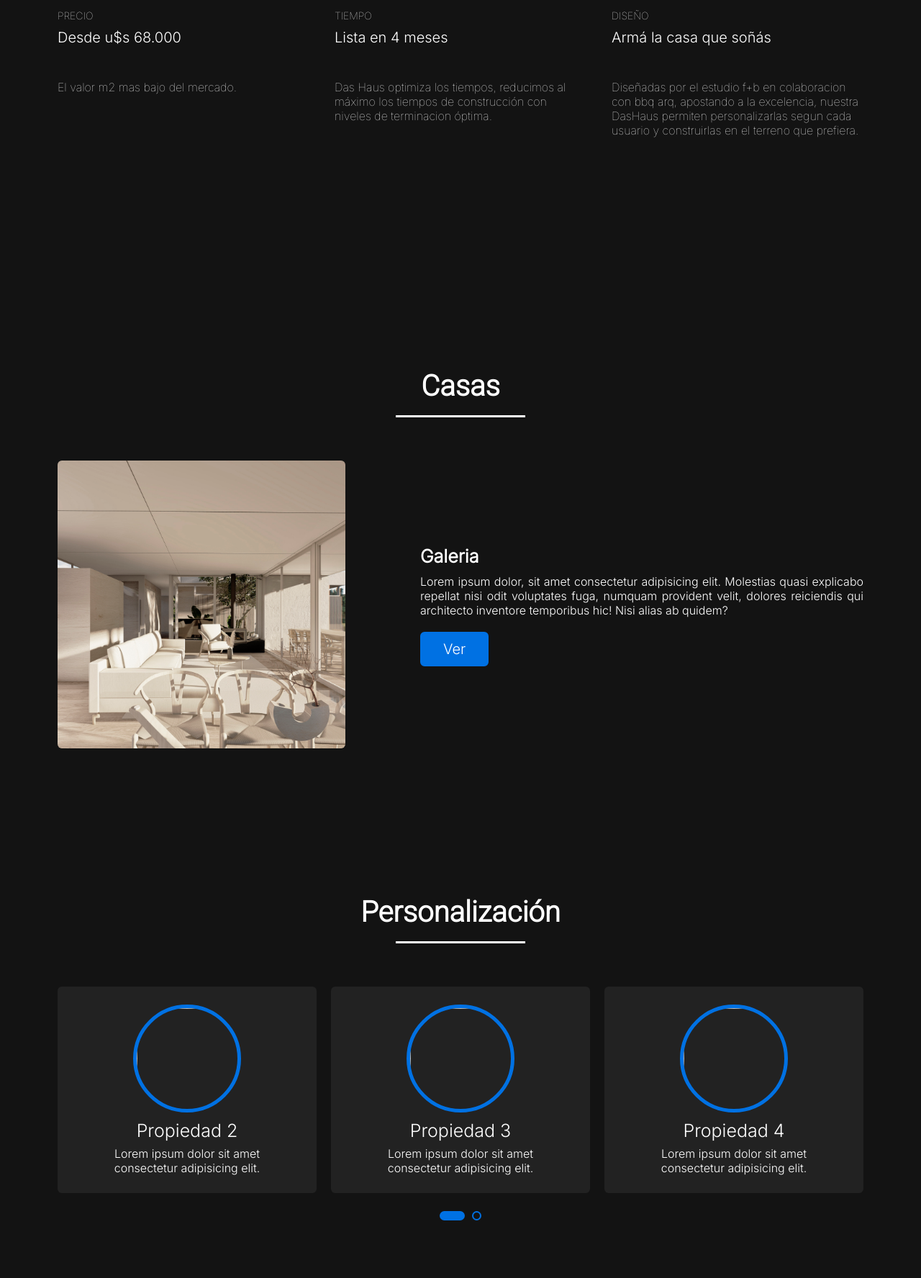
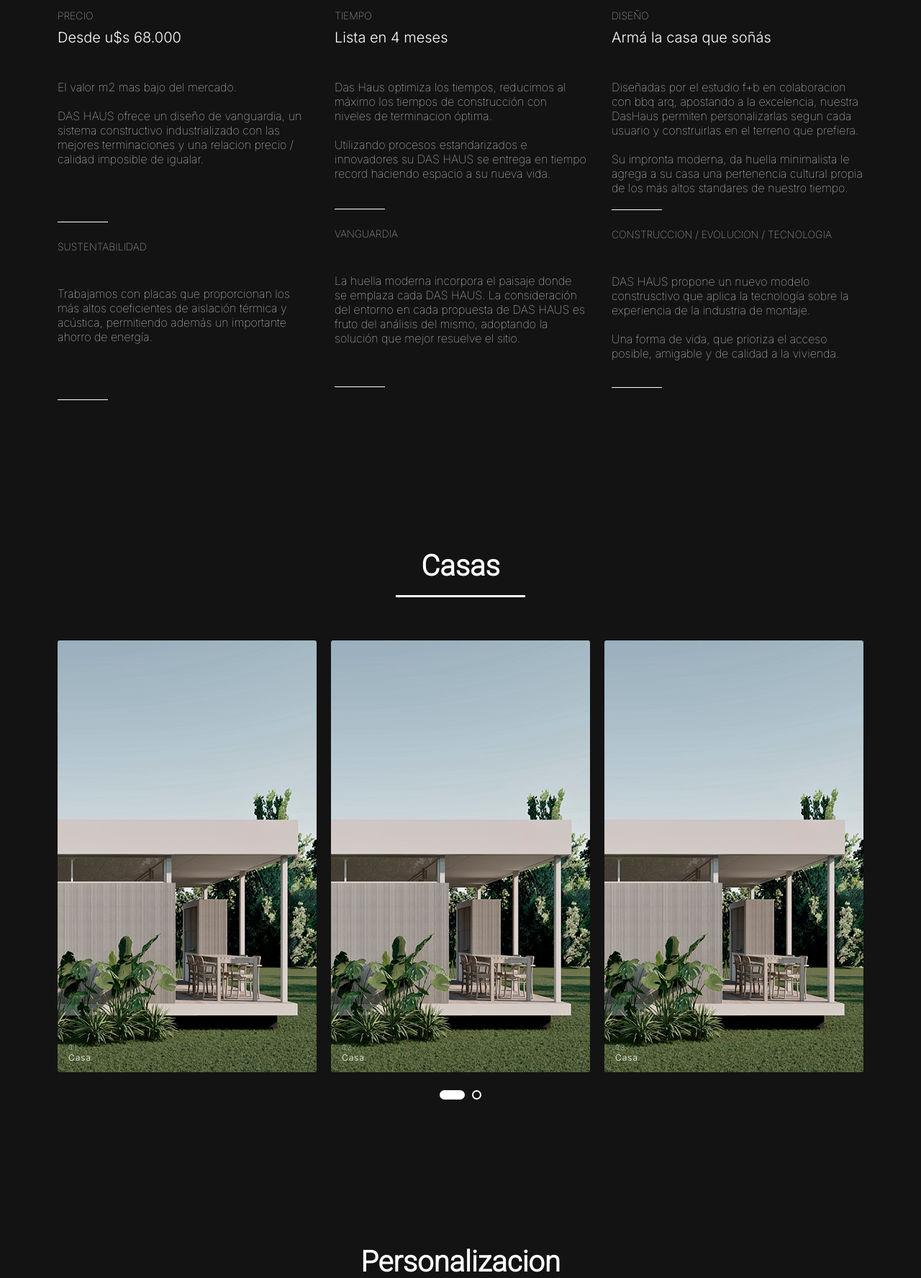
Before and after one commit to Cla4rk/DasHaus, a website: page index.html in a window 1280 px wide. Shown: the part 1024-2800 px from the top of the page at 72% size. Drawn offline with nearby package versions, Linux system fonts and the light colour scheme; a web font is replaced by a local one.

Commit message:
Seccion de casas personalizado y listo, arreglos en las cartas de la seccion informacion

```diff
--- a/app.js
+++ b/app.js
@@ -21,7 +21,7 @@
         // removing smooth scroll on slide-up button click
         $('html').css("scrollBehavior", "auto");
     });
-     const menuToggle = document.querySelector('.toggle');
+    const menuToggle = document.querySelector('.toggle');
       const showcase = document.querySelector('.showcase');
 
       menuToggle.addEventListener('click', () => {
@@ -32,7 +32,7 @@
     $('.carousel').owlCarousel({
         margin: 20,
         loop: true,
-        autoplay: true,
+        autoplay: false,
         autoplayTimeOut: 2000,
         autoplayHoverPause: true,
         responsive: {
--- a/index.html
+++ b/index.html
@@ -23,7 +23,7 @@
     </header>
     <video src="images/DayNight.webm" muted loop autoplay></video>
     <div class="text">
-        <h1> CASAS DASHUAS </h2>
+        <h1> CASAS DASHAUS </h2>
         <h2> VIVIENDAS DE DISEÑO </h2>
         <h2> MODERNO</h2>
         <p style="font-size: 15px;"> Te proponemos elegir una casa, acceder a un diseño personalizado para cada propietario y tenerla lista en 4 meses en el terreno que desees. </p>
@@ -32,8 +32,8 @@
 
     <ul class="social">
         <li> <a href="#services"><p>01</p>Información</a></li>
-        <li> <a href="#about"><p>02</p>Casas</a></li>
-        <li> <a href="#teams"><p>03</p>Personalización</a></li>
+        <li> <a href="#teams"><p>02</p>Casas</a></li>
+        <li> <a href="#about"><p>03</p>Personalización</a></li>
         <li> <a href="#contact"><p>04</p>Contacto</a></li>
     </ul>
     </section>
@@ -43,9 +43,9 @@
                     <p style="color: grey; margin-top: 20px; margin-bottom: 5px; opacity: 90%; font-size: 10px;"> 01</p>
                     <li><a href="#services" class="menu-btn">Información</a></li>
                     <p style="color: grey; margin-top: 20px; margin-bottom: 5px; opacity: 90%; font-size: 10px;"> 02</p>
-                    <li><a href="#about">Casas</a></li>
+                    <li><a href="#teams">Casas</a></li>
                     <p style="color: grey; margin-top: 20px; margin-bottom: 5px; opacity: 90%; font-size: 10px;"> 03</p>
-                    <li><a href="#teams">Personalización</a></li>
+                    <li><a href="#about">Personalización</a></li>
                     <p style="color: grey; margin-top: 20px; margin-bottom: 5px; opacity: 90%; font-size: 10px;"> 04</p>
                     <li><a href="#contact">Contacto</a></li>
                 </ul>
@@ -65,7 +65,13 @@
                         <div class="text" style=" font-weight: 10;">PRECIO</div>
                         <div style="font-size: 20px;" class="text">Desde u$s 68.000</div>
                         <br></br>
-                        <p style=" font-weight: 10;">El valor m2 mas bajo del mercado.</p>
+                        <p>El valor m2 mas bajo del mercado.</p>
+                        <p>DAS HAUS ofrece un diseño de vanguardia, un sistema constructivo industrializado con las mejores terminaciones y una relacion precio / calidad imposible de igualar.</p>
+                        <hr size="1" width="20%" color="white" style="margin-top: 77px;">
+                        <div class="text" style=" font-weight: 10; margin-top: 25px;">SUSTENTABILIDAD</div>
+                        <br></br>
+                        <p>Trabajamos con placas que proporcionan los más altos coeficientes de aislación térmica y acústica, permitiendo además un importante ahorro de energía.</p>
+                        <hr size="1" width="20%" color="white" style="margin-top: 77px;">
                     </div>
                 </div>
                 <div class="card">
@@ -74,7 +80,13 @@
                         <div class="text" style=" font-weight: 10;">TIEMPO</div>
                         <div style="font-size: 20px;" class="text">Lista en 4 meses</div>
                         <br></br>
-                        <p style=" font-weight: 10;"> Das Haus optimiza los tiempos, reducimos al máximo los tiempos de construcción con niveles de terminacion óptima.</p>
+                        <p>Das Haus optimiza los tiempos, reducimos al máximo los tiempos de construcción con niveles de terminacion óptima.</p>
+                        <p>Utilizando procesos estandarizados e innovadores su DAS HAUS se entrega en tiempo record haciendo espacio a su nueva vida.</p>
+                        <hr size="1" width="20%" color="white" style="margin-top: 39px;">
+                        <div class="text" style=" font-weight: 10; margin-top: 25px;">VANGUARDIA</div>
+                        <br></br>
+                        <p>La huella moderna incorpora el paisaje donde se emplaza cada DAS HAUS. La consideración del entorno en cada propuesta de DAS HAUS es fruto del análisis del mismo, adoptando la solución que mejor resuelve el sitio.</p>
+                        <hr size="1" width="20%" color="white" style="margin-top: 57px;">
                     </div>
                 </div>
                 <div class="card">
@@ -83,68 +95,67 @@
                         <div class="text" style=" font-weight: 10;">DISEÑO</div>
                         <div style="font-size: 20px;" class="text">Armá la casa que soñás</div>
                         <br></br>
-                        <p style=" font-weight: 10;">Diseñadas por el estudio f+b en colaboracion con bbq arq, apostando a la excelencia, nuestra DasHaus permiten personalizarlas segun cada usuario y construirlas en el terreno que prefiera.</p>
+                        <p>Diseñadas por el estudio f+b en colaboracion con bbq arq, apostando a la excelencia, nuestra DasHaus permiten personalizarlas segun cada usuario y construirlas en el terreno que prefiera.</p>
+                        <p>Su impronta moderna, da huella minimalista le agrega a su casa una pertenencia cultural propia de los más altos standares de nuestro tiempo.</p>
+                        <hr size="1" width="20%" color="white">
+                        <div class="text" style=" font-weight: 10; margin-top: 25px;">CONSTRUCCION / EVOLUCION / TECNOLOGIA</div>
+                        <br></br>
+                        <p>DAS HAUS propone un nuevo modelo construsctivo que aplica la tecnología sobre la experiencia de la industria de montaje.</p>
+                        <p>Una forma de vida, que prioriza el acceso posible, amigable y de calidad a la vivienda.</p>
+                        <hr size="1" width="20%" color="white" style="margin-top: 37px;">
                     </div>
                 </div>
                </div>
             </div>
         </div>
     </section>
-<!-- casas section start -->
+<!-- Casas section start -->
+<section class="teams" id="teams">
+    <div class="max-width">
+        <h2 class="title">Casas</h2>
+        <div class="carousel owl-carousel">
+            <div class="card">
+                <div class="box">
+                    <div class="text"><p>01</p>Casa</div>
+                </div>
+            </div>
+            <div class="card">
+                <div class="box">
+                    <div class="text"><p>02</p>Casa</div>
+                </div>
+            </div>
+            <div class="card">
+                <div class="box">
+                    <div class="text"><p>03</p>Casa</div>
+                </div>
+            </div>
+            <div class="card">
+                <div class="box">
+                    <div class="text"><p>04</p>Casa</div>
+                </div>
+            </div>
+            <div class="card">
+                <div class="box">
+                    <div class="text"><p>05</p>Casa</div>
+                </div>
+            </div>
+        </div>
+    </div>
+</section>
+<!-- Personalizacion section start -->
 <section class="about" id="about">
     <div class="max-width">
-        <h2 class="title">Casas</h2>
+        <h2 class="title">Personalizacion</h2>
         <div class="about-content">
             <div class="column left">
                 <img src="images/05.jpg" alt="">
             </div>
             <div class="column right">
                 <div class="text">Galeria</div>
-                <p> Lorem ipsum dolor, sit amet consectetur adipisicing elit. Molestias quasi explicabo repellat nisi odit voluptates fuga, numquam provident velit, dolores reiciendis qui architecto inventore temporibus hic! Nisi alias ab quidem?</p>
+                <p> Lorem ipsum dolor, sit amet consectetur adipisicing elit. Molestias quasi explicabo repellat nisi
+                    odit voluptates fuga, numquam provident velit, dolores reiciendis qui architecto inventore
+                    temporibus hic! Nisi alias ab quidem?</p>
                 <a href="https://drive.google.com/drive/folders/19v8eq-MSo0OEMKpnBXkjiRoxa8vkyij9?usp=sharing"> Ver </a>
-            </div>
-        </div>
-    </div>
-</section>
-<!-- Personalizacion section start -->
-<section class="teams" id="teams">
-    <div class="max-width">
-        <h2 class="title">Personalización</h2>
-        <div class="carousel owl-carousel">
-            <div class="card">
-                <div class="box">
-                    <img src="images/profile-1.jpeg" alt="">
-                    <div class="text">Propiedad 1</div>
-                    <p>Lorem ipsum dolor sit amet consectetur adipisicing elit.</p>
-                </div>
-            </div>
-            <div class="card">
-                <div class="box">
-                    <img src="images/profile-2.jpeg" alt="">
-                    <div class="text">Propiedad 2</div>
-                    <p>Lorem ipsum dolor sit amet consectetur adipisicing elit.</p>
-                </div>
-            </div>
-            <div class="card">
-                <div class="box">
-                    <img src="images/profile-3.jpeg" alt="">
-                    <div class="text">Propiedad 3</div>
-                    <p>Lorem ipsum dolor sit amet consectetur adipisicing elit.</p>
-                </div>
-            </div>
-            <div class="card">
-                <div class="box">
-                    <img src="images/profile-4.jpeg" alt="">
-                    <div class="text">Propiedad 4</div>
-                    <p>Lorem ipsum dolor sit amet consectetur adipisicing elit.</p>
-                </div>
-            </div>
-            <div class="card">
-                <div class="box">
-                    <img src="images/profile-5.jpeg" alt="">
-                    <div class="text">Propiedad 5</div>
-                    <p>Lorem ipsum dolor sit amet consectetur adipisicing elit.</p>
-                </div>
             </div>
         </div>
     </div>
--- a/style.css
+++ b/style.css
@@ -48,6 +48,7 @@
     background-size: 25px;
     background-position: center;
     cursor: pointer;
+
 }
 
 .toggle.active {
@@ -158,16 +159,14 @@
 .social {
     width: calc(100% - 820px);
     position: absolute;
-    z-index: 10;
-    bottom: 60px;
+
+    bottom: 50px;
     display: flex;
-    justify-content: left;
-    align-items: left;
 }
 
 .social li {
     padding-right: 180px;
-    list-style: none;
+    list-style: none
 }
 
 .social li p {
@@ -400,7 +399,7 @@
 }
 .services .serv-content .card .box{
     width: 350px;
-    height: 300px;
+    height: 550px;
     transition: all 0.3s ease;
 }
 .services .serv-content .card:hover .box{
@@ -419,47 +418,46 @@
     font-size: 14px;
     margin: 10px 0 7px 0;
 }
-
+.services p{
+    font-weight: 10;
+    margin-bottom: 20px;
+}
 /* teams section styling */
 .teams .title::after{
     content: "";
 }
 .teams .carousel .card{
-    background: #222;
-    border-radius: 6px;
-    padding: 25px 35px;
-    text-align: center;
+    background: url(images/Propiedad.png);
+    border-radius: 3px;
+    padding: 300px 35px;
+    height: 100px;
     overflow: hidden;
     transition: all 0.3s ease;
 }
 .teams .carousel .card:hover{
-    background: #0071e3;
-}
-.teams .carousel .card .box{
-    display: flex;
-    flex-direction: column;
-    align-items: center;
-    justify-content: center;
-    transition: all 0.3s ease;
+    background:;
 }
 .teams .carousel .card:hover .box{
-    transform: scale(1.05);
+    -webkit-transition: color 1s;
+        -moz-transition: color 1s;
+        -ms-transition: color 1s;
+        -o-transition: color 1s;
+        transition: color 1s;
+        color: rgb(214, 214, 214);
 }
 .teams .carousel .card .text{
-    font-size: 25px;
-    font-weight: 500;
-    margin: 10px 0 7px 0;
+    width: 55px;
+    letter-spacing: 1px;
+    font-size: 12px;
+    margin-top: 260px;
+    margin-left: -20px;
 }
-.teams .carousel .card img{
-    height: 150px;
-    width: 150px;
-    object-fit: cover;
-    border-radius: 50%;
-    border: 5px solid #0071e3;
-    transition: all 0.3s ease;
-}
-.teams .carousel .card:hover img{
-    border-color: #fff;
+.teams .carousel .card p {
+    font-size: 10px;
+    letter-spacing: 2px;
+    height: 0;
+    margin-bottom: 12px;
+    color: #b9b9b9;
 }
 .owl-dots{
     text-align: center;
@@ -471,7 +469,7 @@
     margin: 0 5px;
     outline: none!important;
     border-radius: 50%;
-    border: 2px solid #0071e3!important;
+    border: 2px solid #ffffff!important;
     transition: all 0.3s ease;
 }
 .owl-dot.active{
@@ -480,7 +478,7 @@
 }
 .owl-dot.active,
 .owl-dot:hover{
-    background: #0071e3!important;
+    background: #ffffff!important;
 }
 
 /* contact section styling */
```
Also changed, not shown: images/Propiedad.png (added).
